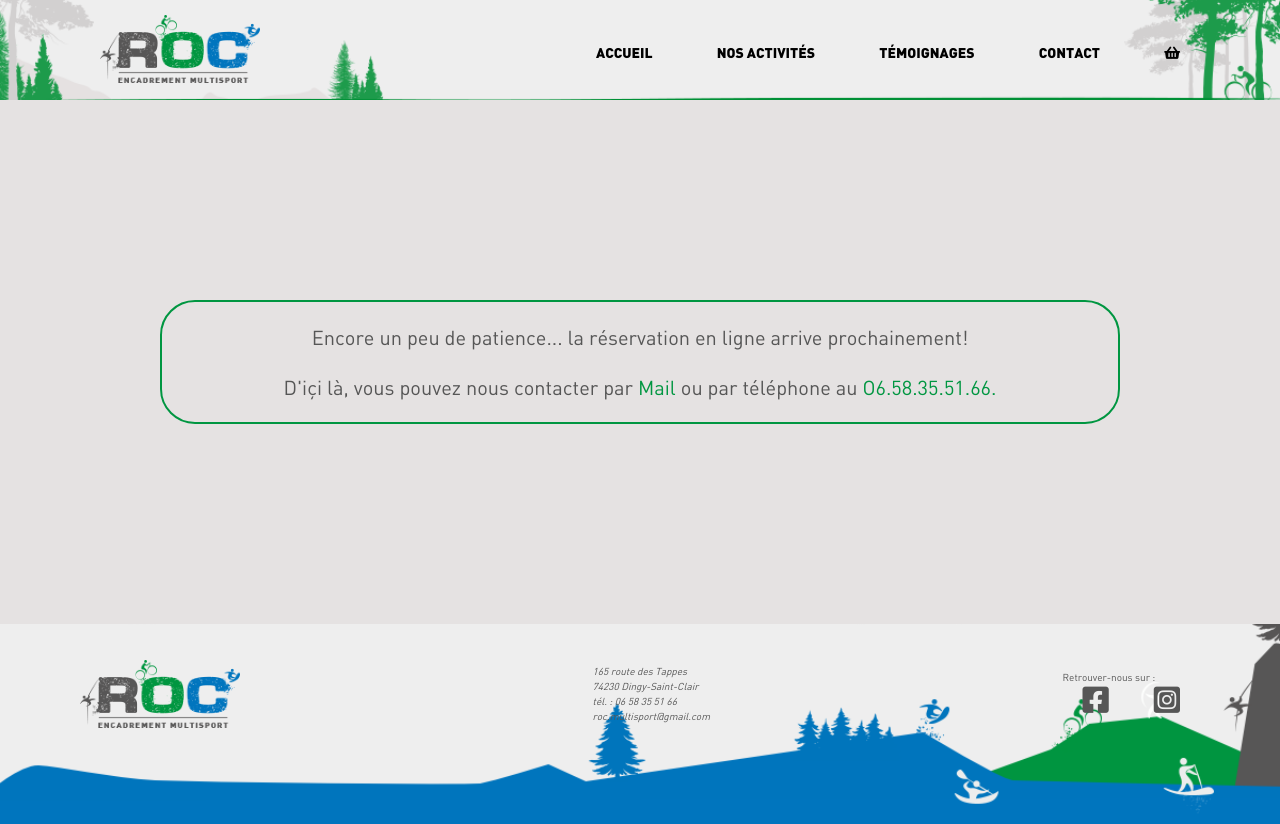
After one commit to Benoit-1007/roc_multisport, a PHP site: template views/temporaryBooking.phtml in a window 1280 px wide. The commit adds this page. Run offline with PHP 8.4, Linux system fonts and the light colour scheme; the template is opened without the code that fills it, so the values that code supplies are empty.

Commit message:
temporaryBooking

```diff
--- a/booking.php
+++ b/booking.php
@@ -6,4 +6,4 @@ ini_set('display_startup_errors', 1);
 error_reporting(E_ALL);
 
 // Appels de dépendances
-require 'views/booking.phtml';
+require 'views/temporaryBooking.phtml';
--- a/css/style.css
+++ b/css/style.css
@@ -575,7 +575,24 @@ CSS BOOKING
 #booking .hide{
     display:none;
 }
-
+/********************************************************
+CSS TEMPORARYBOOKING
+********************************************************/
+#temporaryBooking{
+    text-align: center;
+    color: var(--rocColorR);
+    font-size: 2rem;
+}
+#temporaryBooking .alert{
+    width: 75vw;
+    border: 2px solid var(--rocColorO);
+    border-radius: 3.5rem;
+    margin: 25vh auto;
+}
+#temporaryBooking .alert a{
+    text-transform:capitalize;
+    color: var(--rocColorO);
+}
 /********************************************************
 CSS CONTACT
 ********************************************************/
--- /dev/null
+++ b/views/temporaryBooking.phtml
@@ -0,0 +1,26 @@
+<!DOCTYPE html>
+<html lang="en">
+<head>
+    <meta charset="UTF-8">
+    <meta http-equiv="X-UA-Compatible" content="IE=edge">
+    <meta name="viewport" content="width=device-width, initial-scale=1.0">
+    <title>ROC Multisport - Reservation Page</title>
+    <link rel="icon" href="resources/logoRocMultisport.png">
+    <link rel="stylesheet" href="https://cdnjs.cloudflare.com/ajax/libs/font-awesome/5.15.2/css/all.min.css" integrity="sha512-HK5fgLBL+xu6dm/Ii3z4xhlSUyZgTT9tuc/hSrtw6uzJOvgRr2a9jyxxT1ely+B+xFAmJKVSTbpM/CuL7qxO8w==" crossorigin="anonymous" />
+    <link rel="stylesheet" href="" type="css/normalize/css" />
+    <link rel="stylesheet" href="css/style.css">
+</head>
+<body id="temporaryBooking">
+    <header  class="container">
+        <?php require('partials/header.php') ?>
+    </header>
+    <div class="alert">
+        <p>Encore un peu de patience... la réservation en ligne arrive prochainement!</p>
+        <p>D'içi là, vous pouvez nous contacter par <a href="contact.php">mail</a> ou par téléphone au <a href="tel:0658355166">O6.58.35.51.66.</a></p>
+    </div>
+    <footer>
+        <?php require('partials/footer.php') ?>
+    </footer>
+    <script type="text/javascript" src="../js/booking.js"></script>
+</body>
+</html>
```
Also changed, not shown: contact.php (+8 -1 lines), js/Contactform.js (+4 -4 lines), views/contact.phtml (+4 -4 lines).
